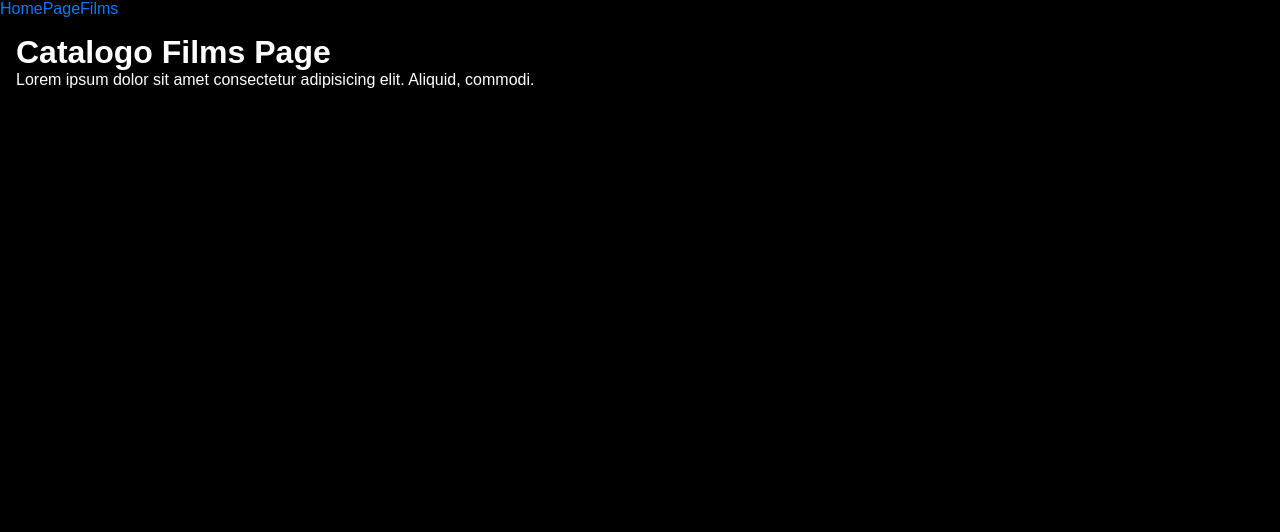
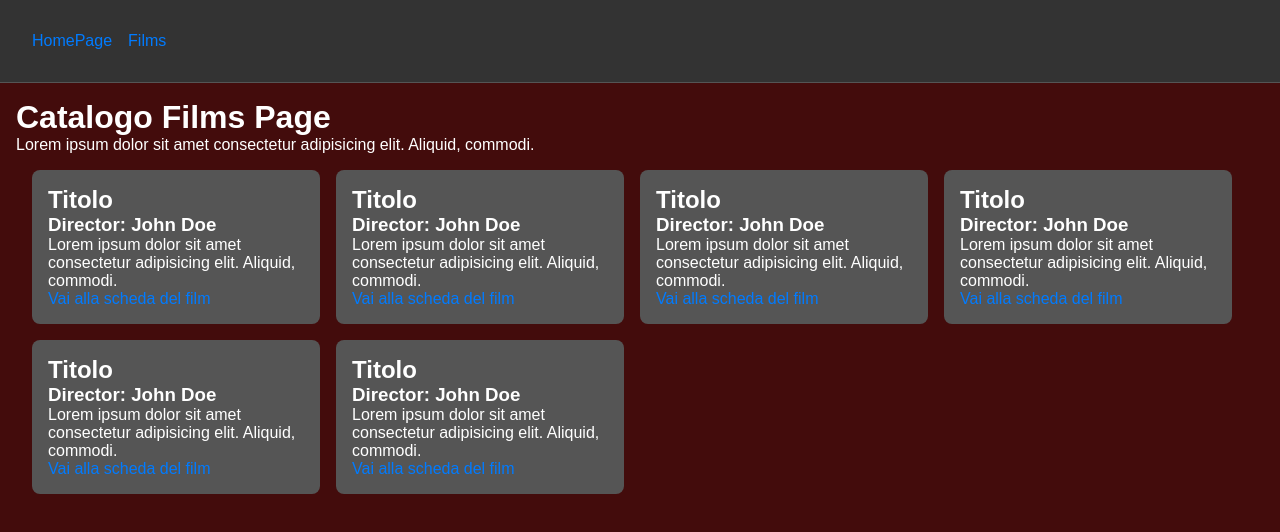
Before and after one commit to karkarmorad29-web/webapp-react, a React (Vite) app: page /films in a window 1280 px wide. Shown: the top 532 px of the page. Built offline with nearby package versions, Linux system fonts and the light colour scheme.

Commit message:
prova con 5 cards

```diff
--- a/src/components/Header.jsx
+++ b/src/components/Header.jsx
@@ -4,7 +4,7 @@ import { Link } from "react-router-dom"
 
 function Header() {
     return (
-        <header>
+        <header className="header">
             <Link to="/">HomePage</Link>
             <Link to="/films">Films</Link>
         </header>
--- a/src/index.css
+++ b/src/index.css
@@ -6,7 +6,7 @@
 
 body {
   font-family: sans-serif;
-  background-color: black;
+  background-color: #430c0c;
   color: white;
 }
 
@@ -15,6 +15,33 @@ a {
   text-decoration: none;
 }
 
+a:hover {
+  text-decoration: underline;
+  color: aqua;
+}
+
 .page {
   padding: 1rem;
 }
+
+.header {
+  background-color: #333;
+  padding: 2rem;
+  border-bottom: solid 1px #555;
+  display: flex;
+  gap: 1rem;
+}
+
+.cards-container {
+  display: flex;
+  flex-wrap: wrap;
+  gap: 1rem;
+  padding: 1rem;
+}
+
+.card {
+  background-color: #555;
+  padding: 1rem;
+  border-radius: 0.5rem;
+  width: calc(25% - 1rem);
+}
--- a/src/pages/FilmsPage.jsx
+++ b/src/pages/FilmsPage.jsx
@@ -1,7 +1,58 @@
+import { Link } from "react-router-dom";
+
 function FilmsPage() {
     return <>
         <h1> Catalogo Films Page</h1>
         <p> Lorem ipsum dolor sit amet consectetur adipisicing elit. Aliquid, commodi.</p>
+
+
+
+        <div className="cards-container">
+            <div className="card">
+                <h2>Titolo</h2>
+                <h3>Director: John Doe</h3>
+                <p>Lorem ipsum dolor sit amet consectetur adipisicing elit. Aliquid, commodi.</p>
+                <Link to="/films/1">Vai alla scheda del film</Link>
+            </div>
+            <div className="card">
+                <h2>Titolo</h2>
+                <h3>Director: John Doe</h3>
+                <p>Lorem ipsum dolor sit amet consectetur adipisicing elit. Aliquid, commodi.</p>
+                <Link to="/films/1">Vai alla scheda del film</Link>
+            </div>
+
+            <div className="card">
+                <h2>Titolo</h2>
+                <h3>Director: John Doe</h3>
+                <p>Lorem ipsum dolor sit amet consectetur adipisicing elit. Aliquid, commodi.</p>
+                <Link to="/films/1">Vai alla scheda del film</Link>
+            </div>
+
+            <div className="card">
+                <h2>Titolo</h2>
+                <h3>Director: John Doe</h3>
+                <p>Lorem ipsum dolor sit amet consectetur adipisicing elit. Aliquid, commodi.</p>
+                <Link to="/films/1">Vai alla scheda del film</Link>
+            </div>
+
+            <div className="card">
+                <h2>Titolo</h2>
+                <h3>Director: John Doe</h3>
+                <p>Lorem ipsum dolor sit amet consectetur adipisicing elit. Aliquid, commodi.</p>
+                <Link to="/films/1">Vai alla scheda del film</Link>
+            </div>
+
+            <div className="card">
+                <h2>Titolo</h2>
+                <h3>Director: John Doe</h3>
+                <p>Lorem ipsum dolor sit amet consectetur adipisicing elit. Aliquid, commodi.</p>
+                <Link to="/films/1">Vai alla scheda del film</Link>
+            </div>
+
+
+
+
+        </div>
     </>
 }
 
```
Also changed, not shown: 1 other file (tests, documents, lock files or other folders).
